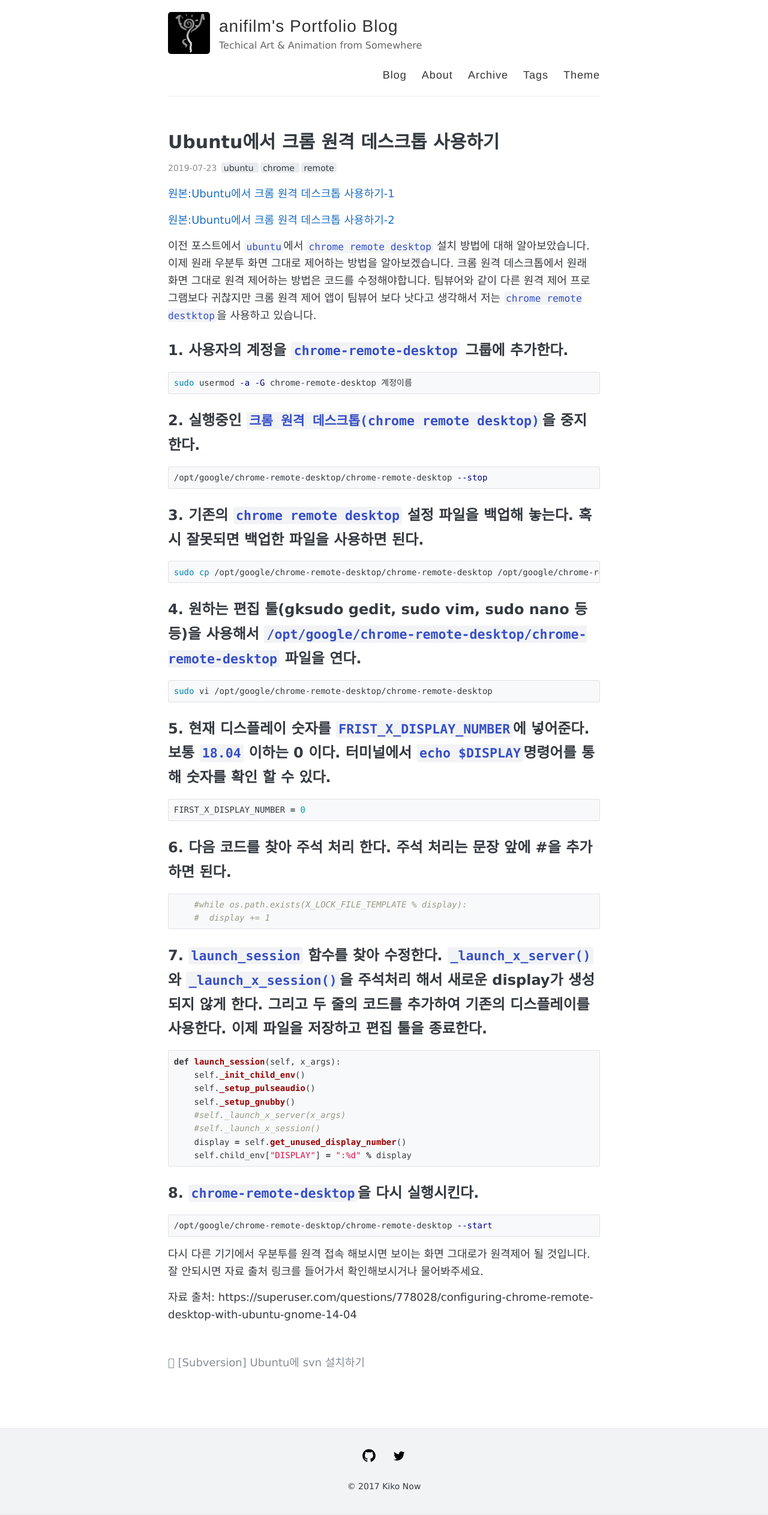
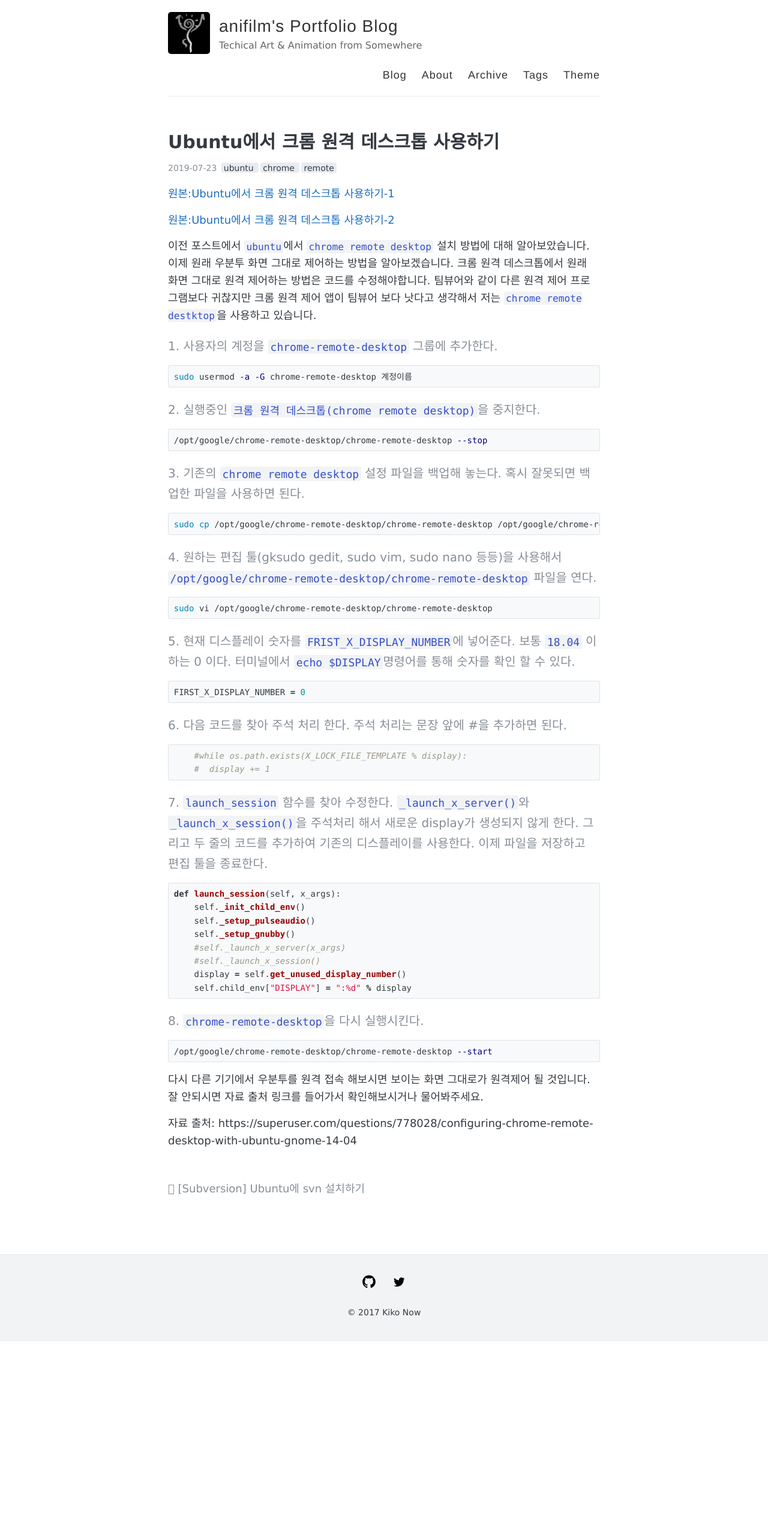
Before and after one commit to anifilm/anifilm.github.io, a Jekyll site: the page built from _posts/2019-07-23-chrome-remote-desktop.md, in a window 1280 px wide. Shown: the whole page at 60% size. Built offline with Jekyll 4.4.1, drawn with Linux system fonts in a browser that asks for light colours; after the commit the page ends 2236 px from its top, so only the background shows below that.

````diff
--- a/_posts/2019-07-23-chrome-remote-desktop.md
+++ b/_posts/2019-07-23-chrome-remote-desktop.md
@@ -13,42 +13,42 @@ comments: true
 이전 포스트에서 `ubuntu`에서 `chrome remote desktop` 설치 방법에 대해 알아보았습니다. 이제 원래 우분투 화면 그대로 제어하는 방법을 알아보겠습니다. 크롬 원격 데스크톱에서 원래 화면 그대로 원격 제어하는 방법은 코드를 수정해야합니다. 팀뷰어와 같이 다른 원격 제어 프로그램보다 귀찮지만 크롬 원격 제어 앱이 팀뷰어 보다 낫다고 생각해서 저는 `chrome remote destktop`을 사용하고 있습니다.
 
 
-## 1. 사용자의 계정을 `chrome-remote-desktop` 그룹에 추가한다.
+#### 1. 사용자의 계정을 `chrome-remote-desktop` 그룹에 추가한다.
 
 ```bash
 sudo usermod -a -G chrome-remote-desktop 계정이름
 ```
 
 
-## 2. 실행중인 `크롬 원격 데스크톱(chrome remote desktop)`을 중지한다.
+#### 2. 실행중인 `크롬 원격 데스크톱(chrome remote desktop)`을 중지한다.
 
 ```bash
 /opt/google/chrome-remote-desktop/chrome-remote-desktop --stop
 ```
 
 
-## 3. 기존의 `chrome remote desktop` 설정 파일을 백업해 놓는다. 혹시 잘못되면 백업한 파일을 사용하면 된다.
+#### 3. 기존의 `chrome remote desktop` 설정 파일을 백업해 놓는다. 혹시 잘못되면 백업한 파일을 사용하면 된다.
 
 ```bash
 sudo cp /opt/google/chrome-remote-desktop/chrome-remote-desktop /opt/google/chrome-remote-desktop/chrome-remote-desktop.orig
 ```
 
 
-## 4. 원하는 편집 툴(gksudo gedit, sudo vim, sudo nano 등등)을 사용해서 `/opt/google/chrome-remote-desktop/chrome-remote-desktop` 파일을 연다.
+#### 4. 원하는 편집 툴(gksudo gedit, sudo vim, sudo nano 등등)을 사용해서 `/opt/google/chrome-remote-desktop/chrome-remote-desktop` 파일을 연다.
 
 ```bash
 sudo vi /opt/google/chrome-remote-desktop/chrome-remote-desktop
 ```
 
 
-## 5. 현재 디스플레이 숫자를 `FRIST_X_DISPLAY_NUMBER`에 넣어준다. 보통 `18.04` 이하는 0 이다. 터미널에서 `echo $DISPLAY`명령어를 통해 숫자를 확인 할 수 있다.
+#### 5. 현재 디스플레이 숫자를 `FRIST_X_DISPLAY_NUMBER`에 넣어준다. 보통 `18.04` 이하는 0 이다. 터미널에서 `echo $DISPLAY`명령어를 통해 숫자를 확인 할 수 있다.
 
 ```python
 FIRST_X_DISPLAY_NUMBER = 0
 ```
 
 
-## 6. 다음 코드를 찾아 주석 처리 한다. 주석 처리는 문장 앞에 #을 추가하면 된다.
+#### 6. 다음 코드를 찾아 주석 처리 한다. 주석 처리는 문장 앞에 #을 추가하면 된다.
 
 ```python
     #while os.path.exists(X_LOCK_FILE_TEMPLATE % display):
@@ -56,7 +56,7 @@ FIRST_X_DISPLAY_NUMBER = 0
 ```
 
 
-## 7. `launch_session` 함수를 찾아 수정한다. `_launch_x_server()`와 `_launch_x_session()`을 주석처리 해서 새로운 display가 생성되지 않게 한다. 그리고 두 줄의 코드를 추가하여 기존의 디스플레이를 사용한다. 이제 파일을 저장하고 편집 툴을 종료한다.
+#### 7. `launch_session` 함수를 찾아 수정한다. `_launch_x_server()`와 `_launch_x_session()`을 주석처리 해서 새로운 display가 생성되지 않게 한다. 그리고 두 줄의 코드를 추가하여 기존의 디스플레이를 사용한다. 이제 파일을 저장하고 편집 툴을 종료한다.
 
 ```python
 def launch_session(self, x_args):
@@ -70,7 +70,7 @@ def launch_session(self, x_args):
 ```
 
 
-## 8. `chrome-remote-desktop`을 다시 실행시킨다.
+#### 8. `chrome-remote-desktop`을 다시 실행시킨다.
 
 ```bash
 /opt/google/chrome-remote-desktop/chrome-remote-desktop --start
````
